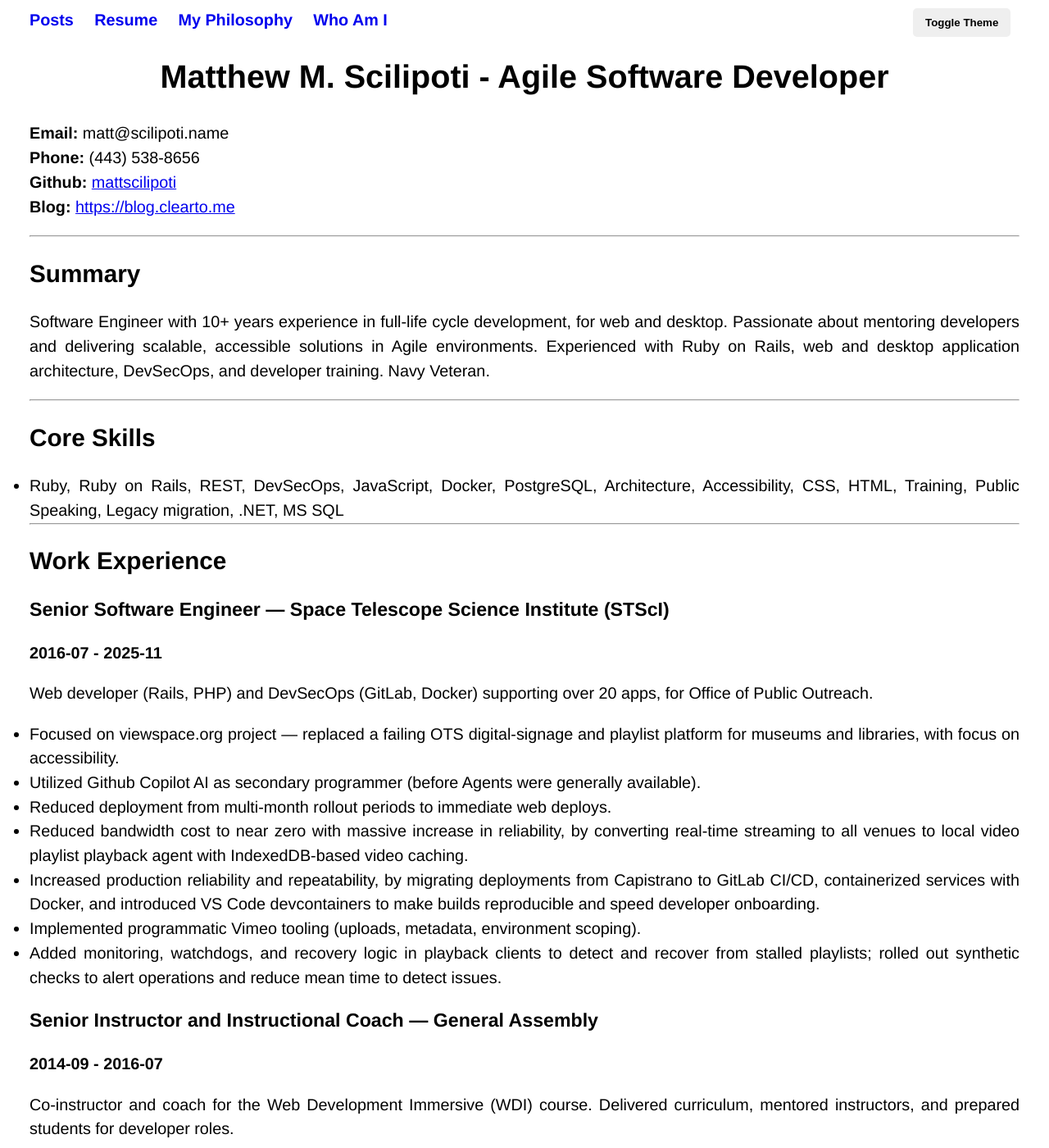
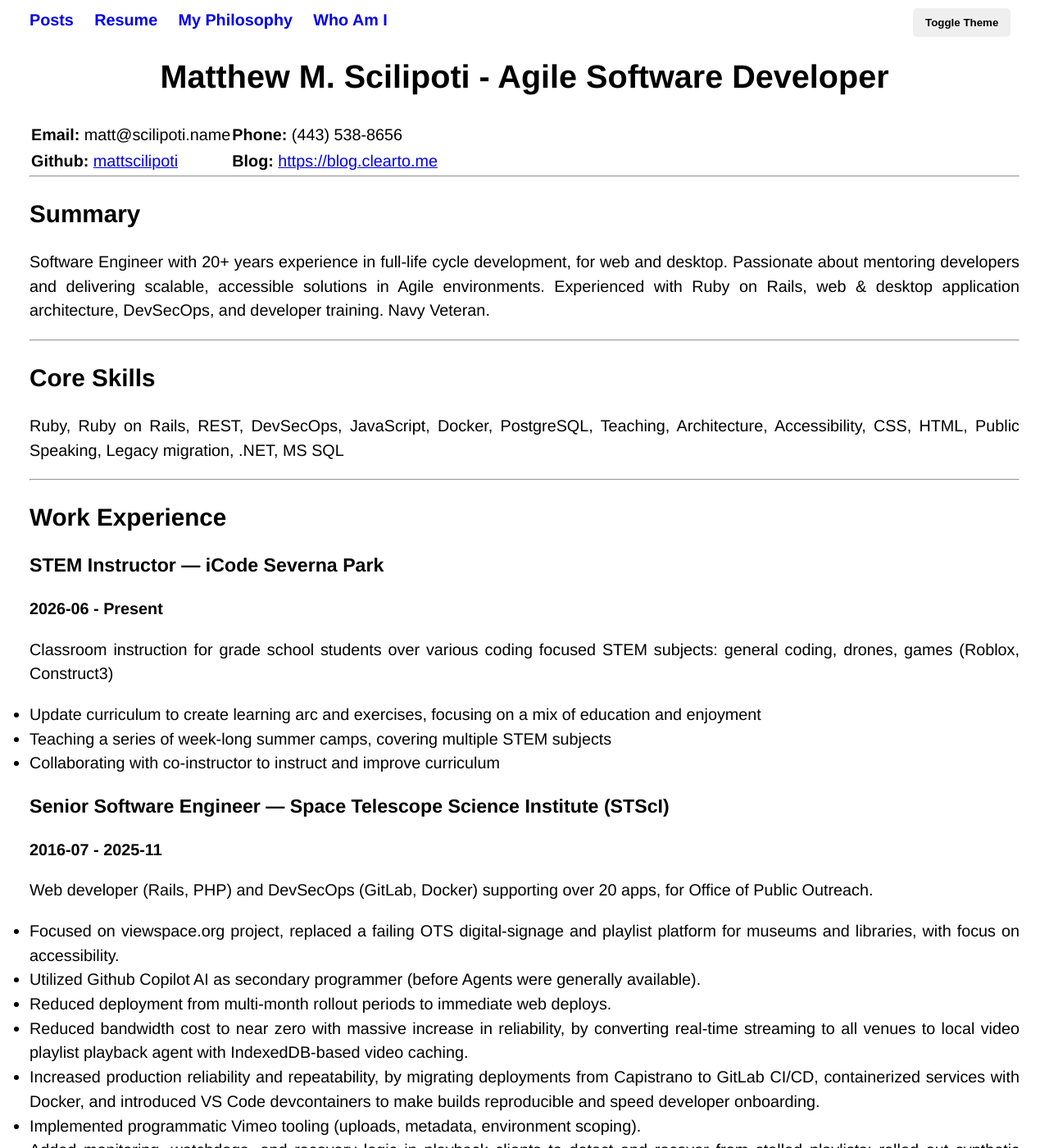
Before and after one commit to mattscilipoti/mattscilipoti.github.io, a Jekyll site: the page built from resume.md, in a window 1280 px wide and 1400 px high. Shown: the whole window at 82% size. Built offline with Jekyll 4.4.1, drawn with Linux system fonts in a browser that asks for light colours; Markdown is read by kramdown in place of the engine named in the settings; some of the changed text lies outside the part shown.

Commit message:
Update resume.md with iCode

```diff
--- a/resume.md
+++ b/resume.md
@@ -4,33 +4,40 @@
 permalink: /resume/
 ---
 
-**Email:** matt@scilipoti.name
-**Phone:** (443) 538-8656
-**Github:** [mattscilipoti](https://github.com/mattscilipoti)
-**Blog:** [https://blog.clearto.me](https://blog.clearto.me)
+**Email:** matt@scilipoti.name | **Phone:** (443) 538-8656
+**Github:** [mattscilipoti](https://github.com/mattscilipoti) | **Blog:** [https://blog.clearto.me](https://blog.clearto.me)
 
 ---
 
 ## Summary
 
-Software Engineer with 10+ years experience in full-life cycle development, for web and desktop. Passionate about mentoring developers and delivering scalable, accessible solutions in Agile environments. Experienced with Ruby on Rails, web and desktop application architecture, DevSecOps, and developer training. Navy Veteran.
+Software Engineer with 20+ years experience in full-life cycle development, for web and desktop. Passionate about mentoring developers and delivering scalable, accessible solutions in Agile environments. Experienced with Ruby on Rails, web & desktop application architecture, DevSecOps, and developer training. Navy Veteran.
 
 ---
 
 ## Core Skills
 
-- Ruby, Ruby on Rails, REST, DevSecOps, JavaScript, Docker, PostgreSQL, Architecture, Accessibility, CSS, HTML, Training, Public Speaking, Legacy migration, .NET, MS SQL
+Ruby, Ruby on Rails, REST, DevSecOps, JavaScript, Docker, PostgreSQL, Teaching, Architecture, Accessibility, CSS, HTML, Public Speaking, Legacy migration, .NET, MS SQL
 
 ---
 
 ## Work Experience
+
+### STEM Instructor — iCode Severna Park
+**2026-06 - Present**
+
+Classroom instruction for grade school students over various coding focused STEM subjects: general coding, drones, games (Roblox, Construct3)
+
+- Update curriculum to create learning arc and exercises, focusing on a mix of education and enjoyment
+- Teaching a series of week-long summer camps, covering multiple STEM subjects
+- Collaborating with co-instructor to instruct and improve curriculum
 
 ### Senior Software Engineer — Space Telescope Science Institute (STScI)
 **2016-07 - 2025-11**
 
 Web developer (Rails, PHP) and DevSecOps (GitLab, Docker) supporting over 20 apps, for Office of Public Outreach.
 
-- Focused on viewspace.org project — replaced a failing OTS digital-signage and playlist platform for museums and libraries, with focus on accessibility.
+- Focused on viewspace.org project, replaced a failing OTS digital-signage and playlist platform for museums and libraries, with focus on accessibility.
 - Utilized Github Copilot AI as secondary programmer (before Agents were generally available).
 - Reduced deployment from multi-month rollout periods to immediate web deploys.
 - Reduced bandwidth cost to near zero with massive increase in reliability, by converting real-time streaming to all venues to local video playlist playback agent with IndexedDB-based video caching.
```
Also changed, not shown: other parts of resume.md (+1 -7 lines).
